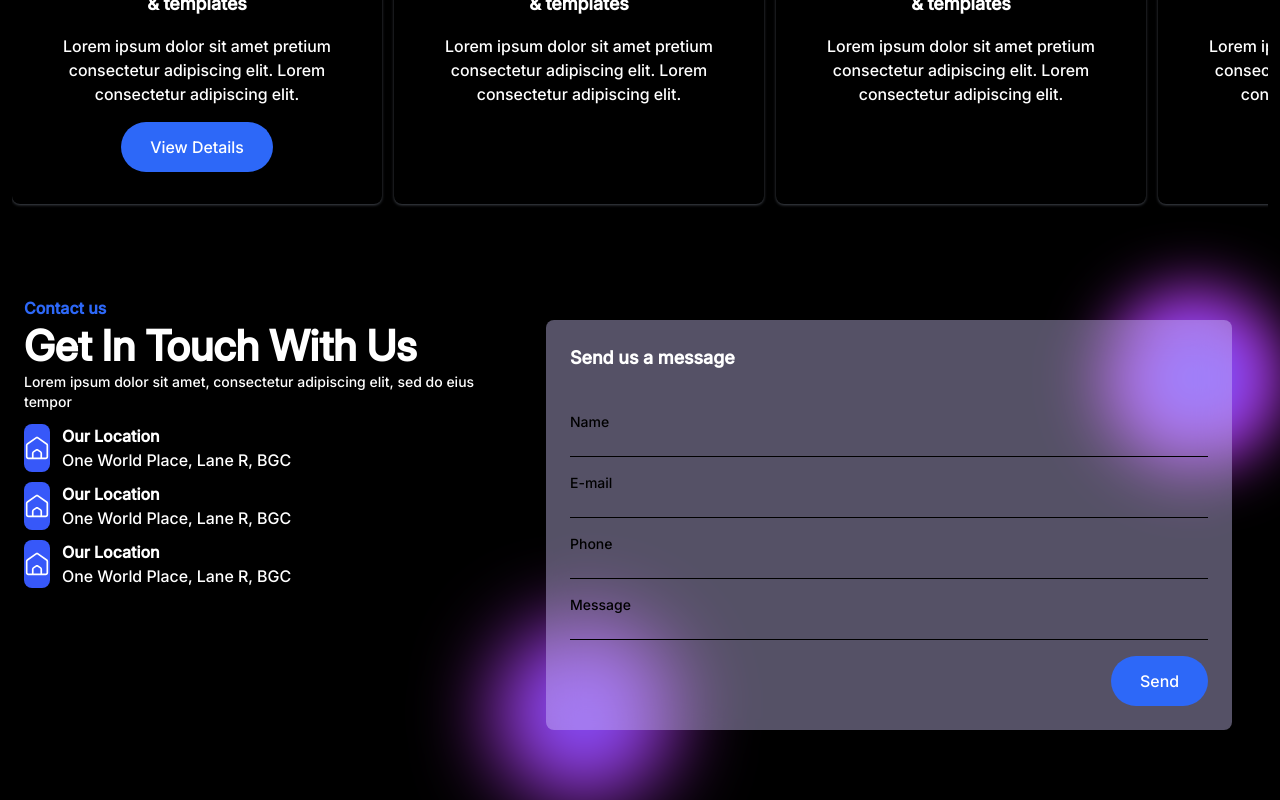
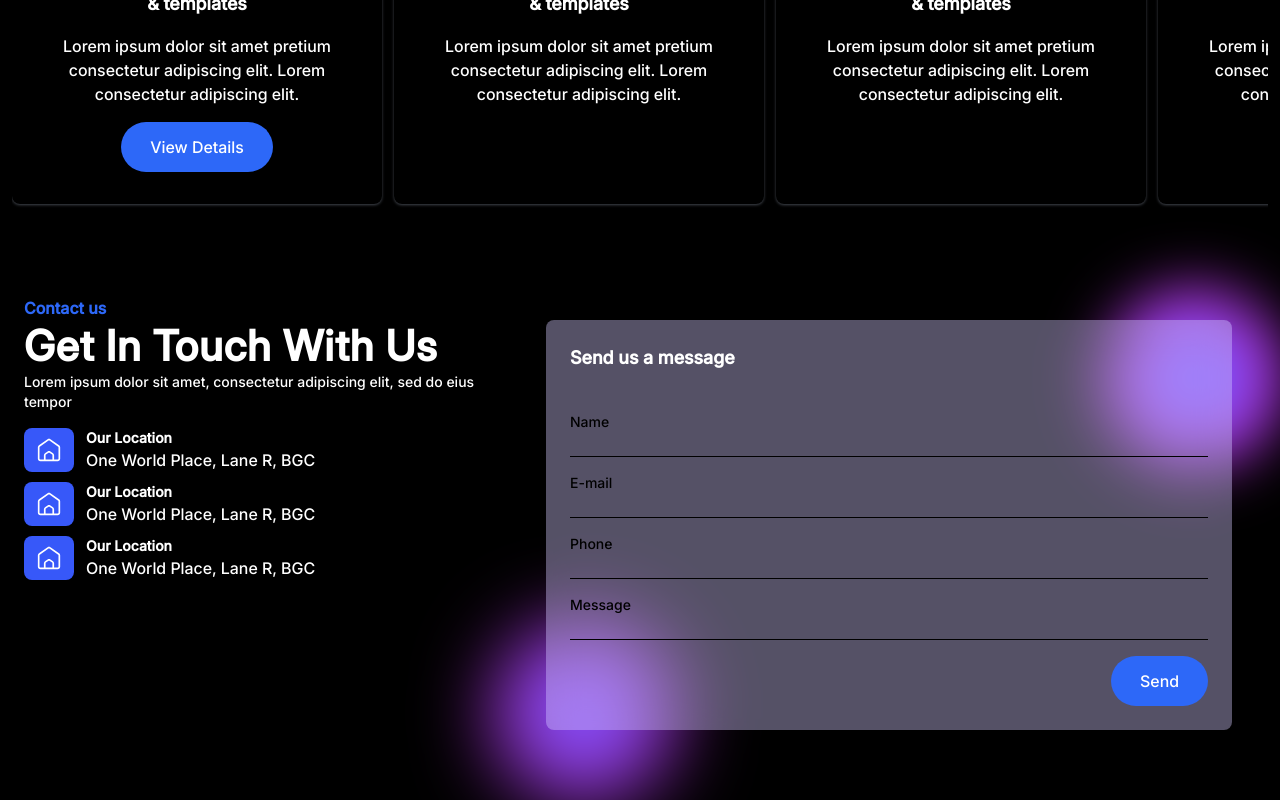
Before and after one commit to alysgbn/aliyahsagaban-aique-web-challenge, a Next.js app: page / in a window 1280 px wide. Shown: the part 686-1486 px from the top of the page. Built offline with nearby package versions, Linux system fonts and the light colour scheme.

Commit message:
Polished

```diff
--- a/src/components/ContactUs.tsx
+++ b/src/components/ContactUs.tsx
@@ -10,19 +10,19 @@ const ContactUs = () => {
         {/* Contact us section header */}
         <div className="flex flex-col gap-1 md:gap-3 lg:gap-3">
           <p className="text-base font-bold text-primary-blue">Contact us</p>
-          <p className="lg:text-xxl whitespace-nowrap text-xl font-semibold md:text-xl">Get In Touch With Us</p>
+          <p className="lg:text-xxl whitespace-nowrap text-xl font-semibold md:text-xl lg:tracking-wide">Get In Touch With Us</p>
           <p className="text-sm">Lorem ipsum dolor sit amet, consectetur adipiscing elit, sed do eius tempor</p>
         </div>
 
         {/* Loop location thrice and render */}
-        <div className="flex flex-col gap-[10px]">
+        <div className="flex flex-col gap-[10px] mt-1">
           {Array(3)
             .fill(true)
             .map((_, i) => (
               <div key={i} className="flex gap-3">
-                <ButtonGroup icon={<Image src={HouseSvg} alt="House Icon" loading="lazy"/>} />
+                <ButtonGroup icon={<Image src={HouseSvg} alt="House Icon" loading="lazy" />} />
                 <div>
-                  <p className="text-base font-bold">Our Location</p>
+                  <p className="!text-sm font-bold">Our Location</p>
                   <p>One World Place, Lane R, BGC</p>
                 </div>
               </div>
--- a/src/components/ui/ButtonGroup.tsx
+++ b/src/components/ui/ButtonGroup.tsx
@@ -14,7 +14,7 @@ const ButtonGroup = ({ label, icon, onClick, variant }: ButtonGroupProps) => {
         // Design for white and default variant
         variant === 'white' ? 'border border-[#DFE4EA] bg-white' : 'w-max border border-transparent bg-primary-blueDark text-white hover:bg-opacity-90'
         // For buttongroup icon only
-    } ${!label &&  'w-[50px] !px-0 !py-0'} `}
+      }  ${!label && '!w-[50px] !px-0 py-0'} `}
     >
       {icon && <span>{icon}</span>}
       {label}
```
